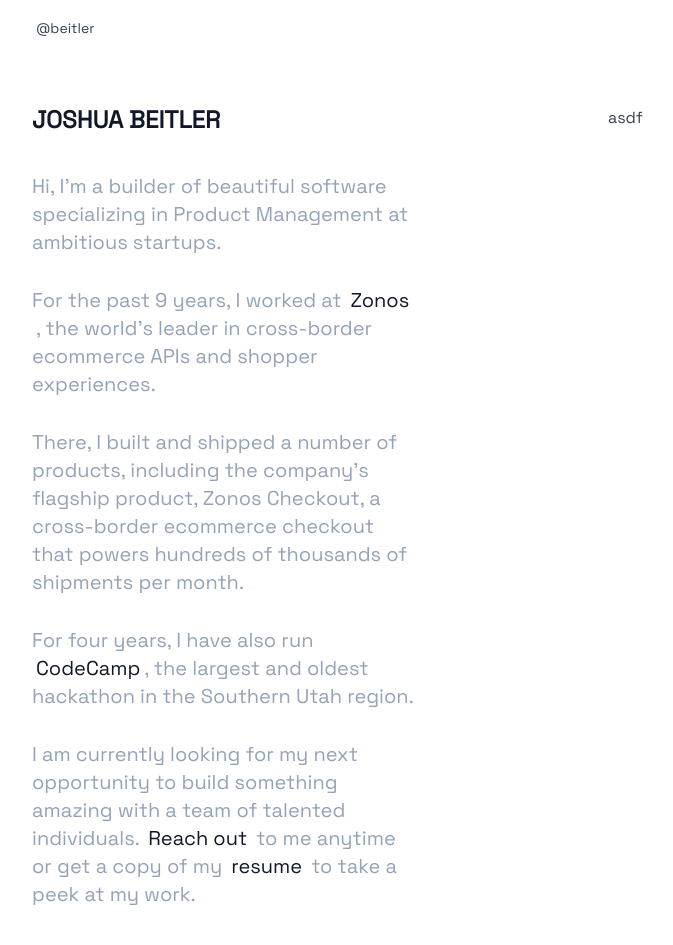
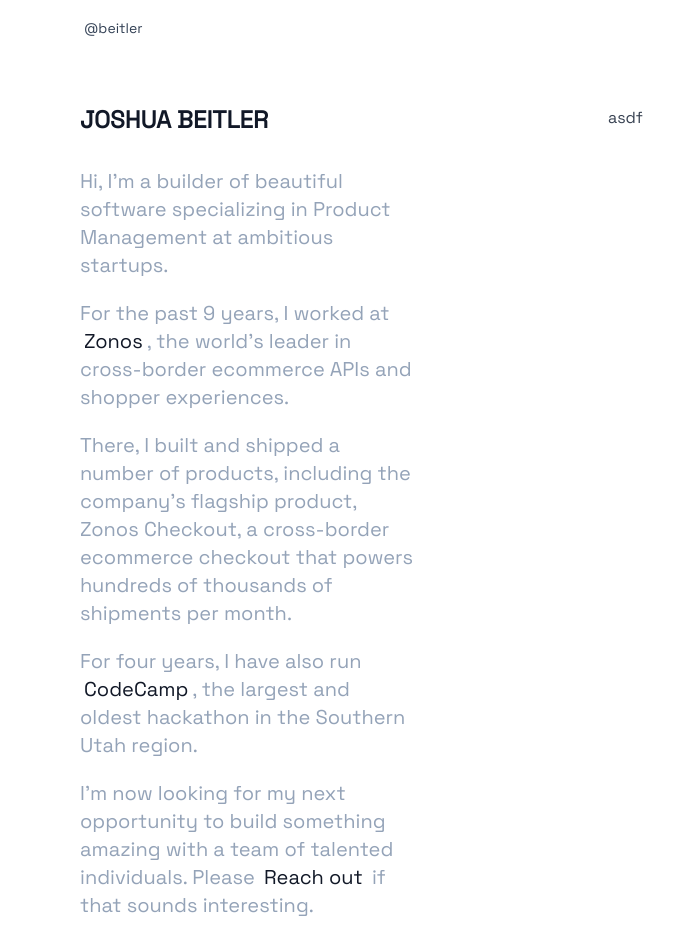
Before and after one commit to joshbeitler/btlr.xyz, a Next.js app: page / in a window 1280 px wide. Shown: the whole page, without its empty margins (128-801 px from the left). Built offline with nearby package versions, Linux system fonts and the light colour scheme.

Commit message:
Styling and home page

```diff
--- a/app/globals.css
+++ b/app/globals.css
@@ -21,8 +21,8 @@ body {
 }
 
 p {
-  margin-bottom: 15px !important;
-  margin-top: 15px !important;
+  margin-bottom: 10px !important;
+  margin-top: 10px !important;
 }
 
 @layer base {
--- a/app/layout.js
+++ b/app/layout.js
@@ -25,7 +25,7 @@ export default function RootLayout({ children }) {
     <html lang="en" className={spaceGrotesk.className}>
       <body className={`antialiased`}>
         <div className="min-h-screen bg-white text-black w-full">
-          <div className="mx-auto px-40 py-4 w-full">
+          <div className="mx-auto px-52 py-4 w-full">
             <Nav />
             <div className="prose max-w-full">{children}</div>
           </div>
--- a/app/page.js
+++ b/app/page.js
@@ -25,10 +25,8 @@ const Home = () => {
           , the largest and oldest hackathon in the Southern Utah region.
         </p>
         <p className="text-slate-400 text-xl">
-          I am currently looking for my next opportunity to build something
-          amazing with a team of talented individuals. <a href="#">Reach out</a>{" "}
-          to me anytime or get a copy of my <a href="#">resume</a> to take a
-          peek at my work.
+          I&apos;m  now looking for my next opportunity to build something
+          amazing with a team of talented individuals. Please <a href="#">Reach out</a> if that sounds interesting.
         </p>
         </div>
       <div className="flex flex-1">asdf</div>
```
